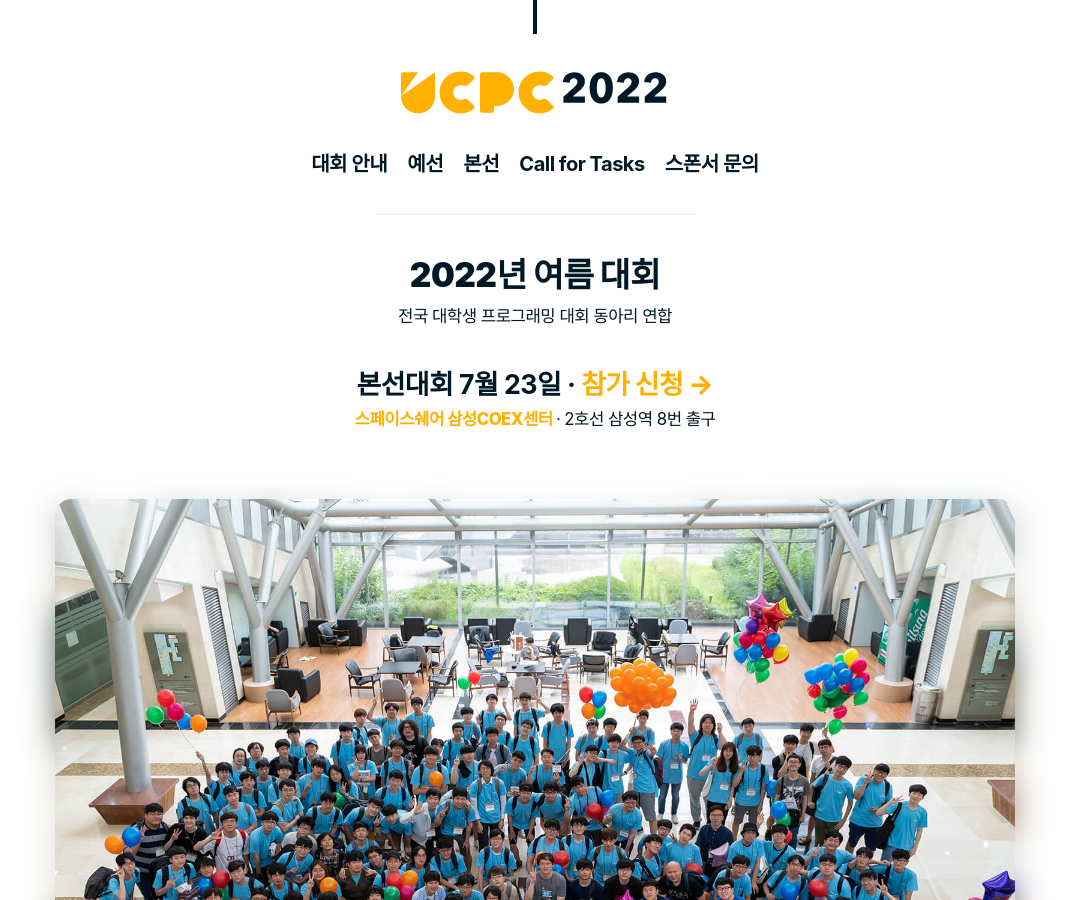
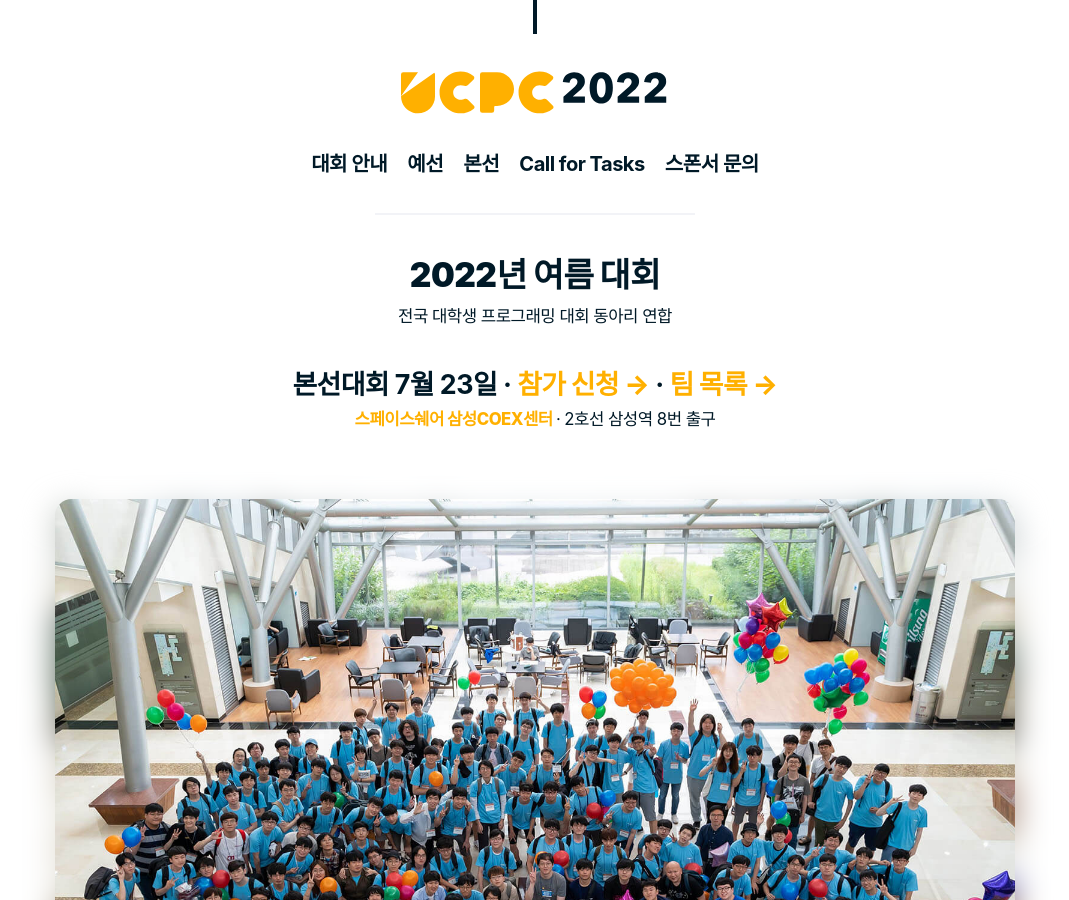
Before and after one commit to ucpcc/2022, a Jekyll site: the page built from index.md, in a window 1280 px wide and 900 px high. Shown: the whole window, without its empty margins (105-1174 px from the left). Built offline with Jekyll 4.4.1, drawn with Linux system fonts in a browser that asks for light colours; some web fonts are replaced; some of the changed text lies outside the part shown.

Commit message:
Add teams page

```diff
--- a/_layouts/home.html
+++ b/_layouts/home.html
@@ -17,7 +17,7 @@
     <div class="contents">
       <div class="main_caption">
         <div class="main_notice">
-          <b>본선대회 7월 23일 &middot; <a href="https://forms.gle/8VyPLm3YzbxZgT7Y7">참가 신청 &rarr;</a></b>
+          <b>본선대회 7월 23일 &middot; <a href="https://forms.gle/8VyPLm3YzbxZgT7Y7">참가 신청 &rarr;</a> &middot; <a href="https://docs.google.com/spreadsheets/u/1/d/e/2PACX-1vRuLIdce91ALLkDKbL6KluZ3FasTbVH5AT9kuNVg87Coir_ldik3oJny2MPT2PJq9MQQxTkdOyFJ2b7/pubhtml?gid=1534493384&single=true">팀 목록 &rarr;</a></b>
         </div>
         <a href="https://map.naver.com/v5/entry/place/1549701937?placePath=%2Fhome&c=14144616.6126521,4510570.3637995,17.12,0,0,0,dh">
           스페이스쉐어 삼성COEX센터
--- a/index.md
+++ b/index.md
@@ -19,7 +19,7 @@ title: UCPC 2022
 
 ## 대회 일정 및 장소
 
-- 참가 신청 --- [신청하기 &rarr;](https://forms.gle/8VyPLm3YzbxZgT7Y7), **6월 23일 (목요일)**까지
+- 참가 신청 --- **6월 23일 (목요일)**까지, [신청하기 &rarr;](https://forms.gle/8VyPLm3YzbxZgT7Y7) [팀 목록 &rarr;](https://docs.google.com/spreadsheets/u/1/d/e/2PACX-1vRuLIdce91ALLkDKbL6KluZ3FasTbVH5AT9kuNVg87Coir_ldik3oJny2MPT2PJq9MQQxTkdOyFJ2b7/pubhtml?gid=1534493384&single=true)
 - 예선 --- **7월 2일 (토요일)**, 온라인
 - 본선 --- **7월 23일 (토요일)**, 스페이스쉐어 삼성COEX 센터
 
```
